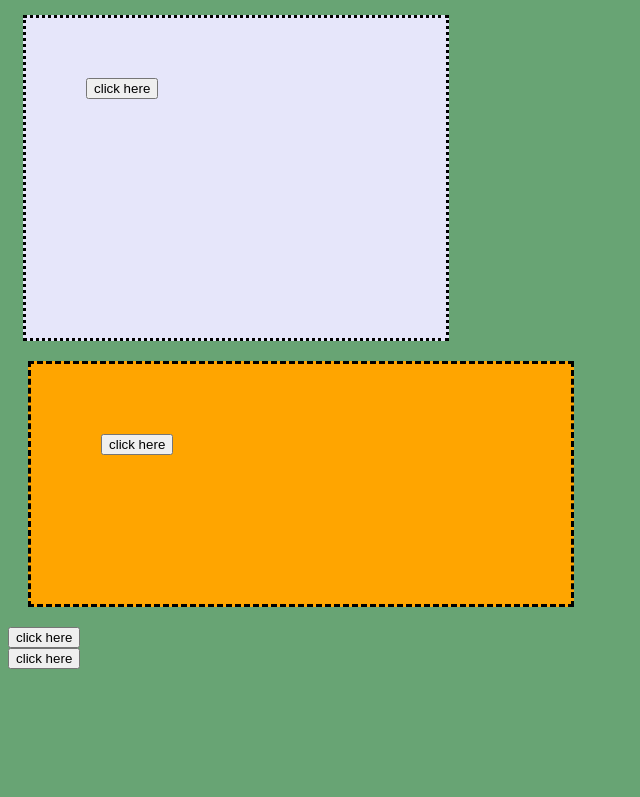
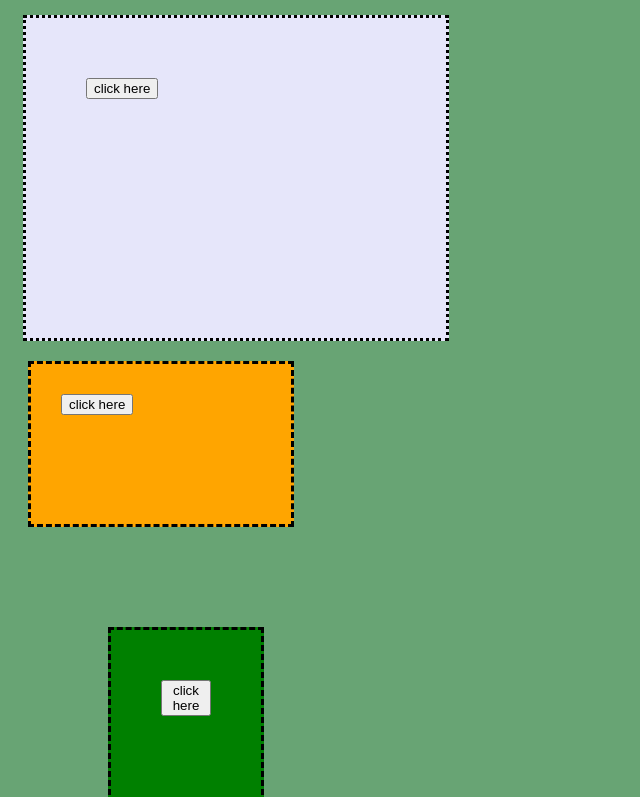
Before and after one commit to Jaelynn811611/I-dont-know-what-to-call-this, a plain HTML site: page index.html in a window 1280 px wide. Shown: the top 797 px of the page, without its empty margins (0-640 px from the left). Drawn offline with Linux system fonts and the light colour scheme.

Commit message:
Created using Popcode: https://popcode.org

```diff
--- a/index.html
+++ b/index.html
@@ -13,11 +13,19 @@
 }
 #box2{
     background-color:orange;
-    width:400px;
+    width:200px;
     height:100px;
-    padding:70px;
+    padding:30px;
     border:dashed;
     margin:20px;
+}
+#box3{
+    background-color:green;
+    width:50px;
+    height:5000px;
+    padding:50px;
+    border:dashed;
+    margin:100px;
 }</style></head>
     <body>
         <div id="box1"><button id="btn1 ">click here</button></div>
```
